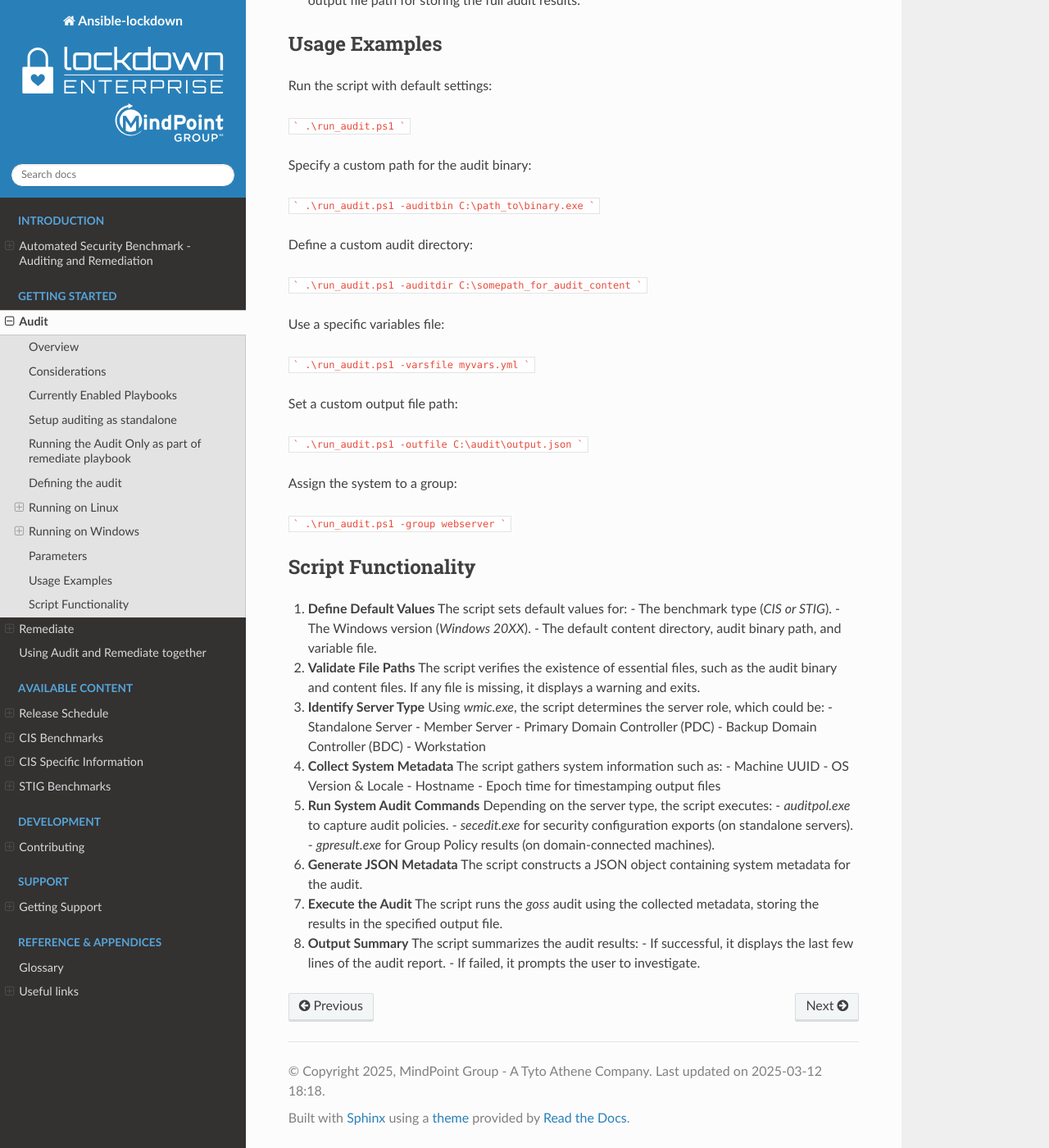
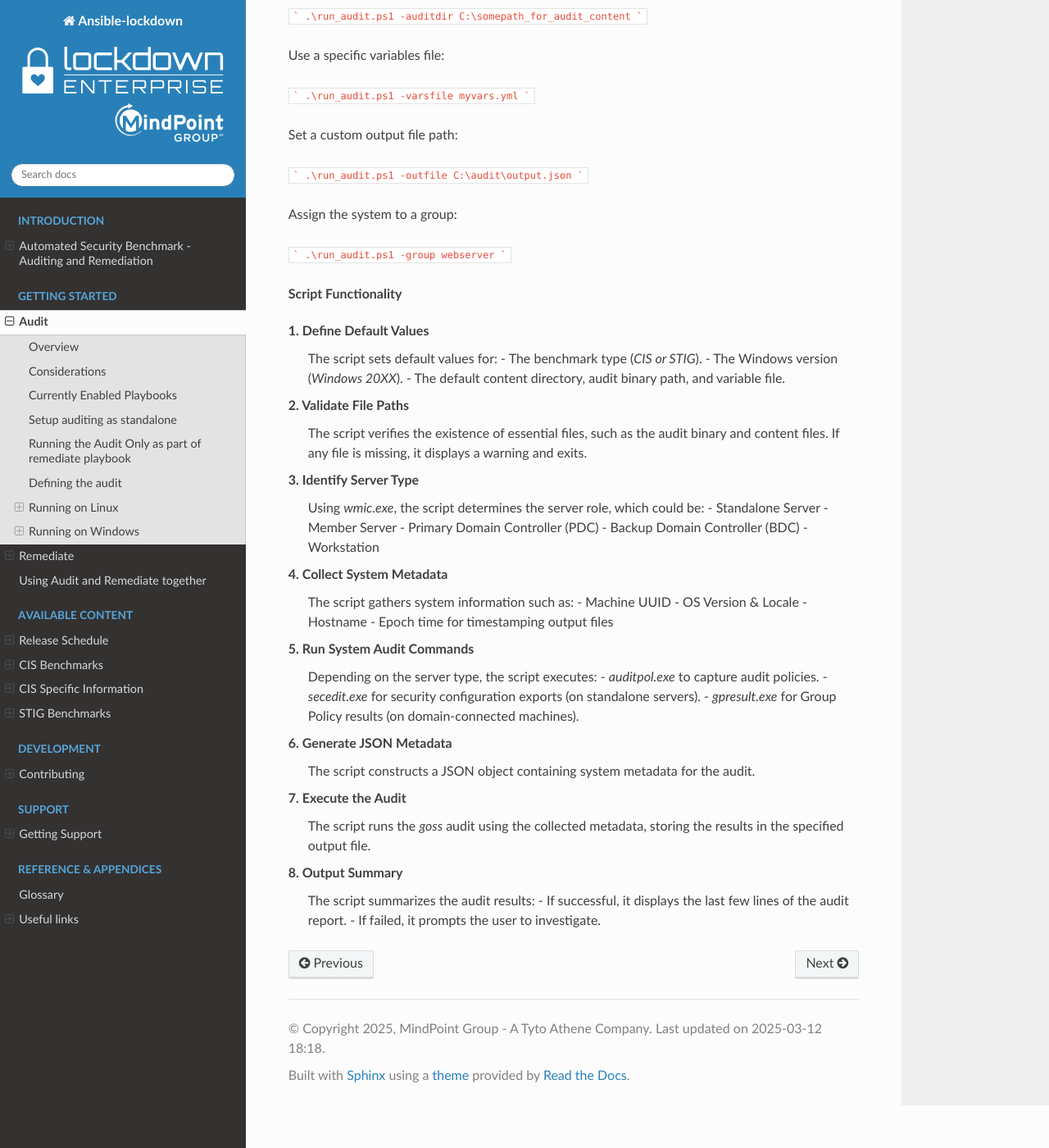
Before and after one commit to ansible-lockdown/MPG-AL-READTHEDOCS, a Sphinx documentation site: the page built from docs/source/audit/getting-started-audit.rst, in a window 1280 px wide and 1400 px high, scrolled down 9208 px. Shown: the whole window at 82% size. Built offline with Sphinx 7.4.7 and the Read the Docs theme 3.1.0, drawn with Linux system fonts in a browser that asks for light colours; some of the changed text lies outside the part shown.

Commit message:
Update Windows Explaination of .ps1 script v2
Signed-off-by: Frederick Witty <frederickw@mindpointgroup.com>

````diff
--- a/docs/source/audit/getting-started-audit.rst
+++ b/docs/source/audit/getting-started-audit.rst
@@ -137,15 +137,13 @@
 It is designed to be **Linux OS-agnostic**, configurable, and ensures compliance with
 **CIS or STIG** benchmarks.
 
--------------------------------
-1. Script Metadata and Change Log
--------------------------------
+
+**1. Script Metadata and Change Log**
+
 At the top, the script includes comments detailing changes made over time.
 This is useful for **tracking updates, fixes, and enhancements**.
 
--------------------------------
-2. Benchmark and Audit Variables
--------------------------------
+**2. Benchmark and Audit Variables**
 
 Understanding variables:
 
@@ -171,9 +169,7 @@
 
 Defines **Goss binary location** and **audit file paths**.
 
--------------------------------
-3. Help Function
--------------------------------
+**3. Help Function**
 
 .. code-block:: bash
 
@@ -192,9 +188,7 @@
 
 Displays **usage instructions** when `-h` is provided.
 
--------------------------------
-4. Command-Line Arguments Handling
--------------------------------
+**4. Command-Line Arguments Handling**
 
 .. code-block:: bash
 
@@ -212,9 +206,7 @@
 
 Uses `getopts` to process **command-line arguments**.
 
--------------------------------
-5. Pre-Checks
--------------------------------
+**5. Pre-Checks**
 
 .. code-block:: bash
 
@@ -235,9 +227,7 @@
 
 Detects the **OS vendor**.
 
--------------------------------
-6. Audit Variables and File Paths
--------------------------------
+**6. Audit Variables and File Paths**
 
 .. code-block:: bash
 
@@ -247,9 +237,7 @@
 
 Defines paths for **storing audit results**.
 
--------------------------------
-7. Output File Handling
--------------------------------
+**7. Output File Handling**
 
 .. code-block:: bash
 
@@ -261,9 +249,7 @@
 
 Dynamically sets the output filename based on system details.
 
--------------------------------
-8. Pre-Check for Goss Availability
--------------------------------
+**8. Pre-Check for Goss Availability**
 
 .. code-block:: bash
 
@@ -283,9 +269,7 @@
 
 Checks if **Goss is installed** and meets the minimum version requirement.
 
--------------------------------
-9. Running the Audit
--------------------------------
+**9. Running the Audit**
 
 .. code-block:: bash
 
@@ -294,9 +278,7 @@
 
 Executes the **Goss audit** with the specified **configuration file**.
 
--------------------------------
-10. Displaying the Audit Results
--------------------------------
+**10. Displaying the Audit Results**
 
 .. code-block:: bash
 
@@ -442,8 +424,7 @@
 It allows users to set custom variables for the audit, including paths for the audit
 content, binary, and output files.
 
-Parameters
-----------
+**Parameters**
 
 The script supports the following parameters:
 
@@ -462,8 +443,7 @@
 - **outfile** (default: `$AUDIT_CONTENT_DIR\audit_$host_os_hostname_$host_epoch.json`):
   Defines the output file path for storing the full audit results.
 
-Usage Examples
---------------
+**Usage Examples**
 
 Run the script with default settings:
 
@@ -501,19 +481,18 @@
 .\run_audit.ps1 -group webserver
 ```
 
-Script Functionality
---------------------
+**Script Functionality**
 
-1. **Define Default Values**
+**1. Define Default Values**
    The script sets default values for:
    - The benchmark type (`CIS or STIG`).
    - The Windows version (`Windows 20XX`).
    - The default content directory, audit binary path, and variable file.
 
-2. **Validate File Paths**
+**2. Validate File Paths**
    The script verifies the existence of essential files, such as the audit binary and content files. If any file is missing, it displays a warning and exits.
 
-3. **Identify Server Type**
+**3. Identify Server Type**
    Using `wmic.exe`, the script determines the server role, which could be:
    - Standalone Server
    - Member Server
@@ -521,26 +500,26 @@
    - Backup Domain Controller (BDC)
    - Workstation
 
-4. **Collect System Metadata**
+**4. Collect System Metadata**
    The script gathers system information such as:
    - Machine UUID
    - OS Version & Locale
    - Hostname
    - Epoch time for timestamping output files
 
-5. **Run System Audit Commands**
+**5. Run System Audit Commands**
    Depending on the server type, the script executes:
    - `auditpol.exe` to capture audit policies.
    - `secedit.exe` for security configuration exports (on standalone servers).
    - `gpresult.exe` for Group Policy results (on domain-connected machines).
 
-6. **Generate JSON Metadata**
+**6. Generate JSON Metadata**
    The script constructs a JSON object containing system metadata for the audit.
 
-7. **Execute the Audit**
+**7. Execute the Audit**
    The script runs the `goss` audit using the collected metadata, storing the results in the specified output file.
 
-8. **Output Summary**
+**8. Output Summary**
    The script summarizes the audit results:
    - If successful, it displays the last few lines of the audit report.
    - If failed, it prompts the user to investigate.
````
